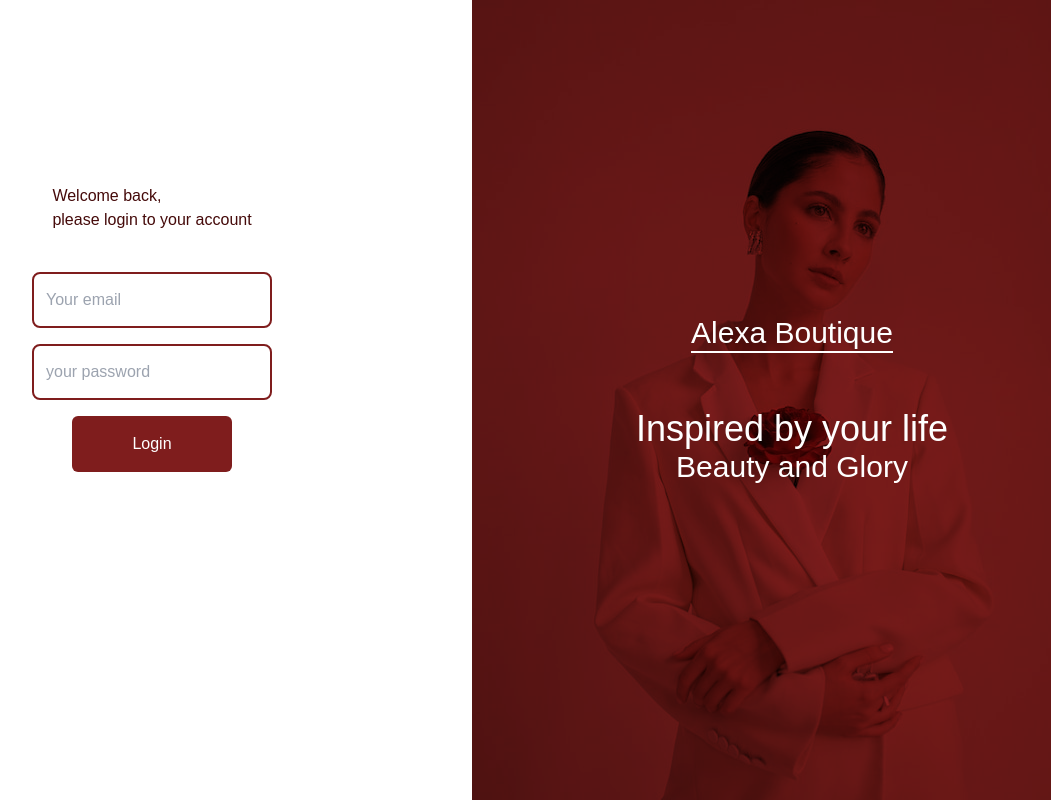
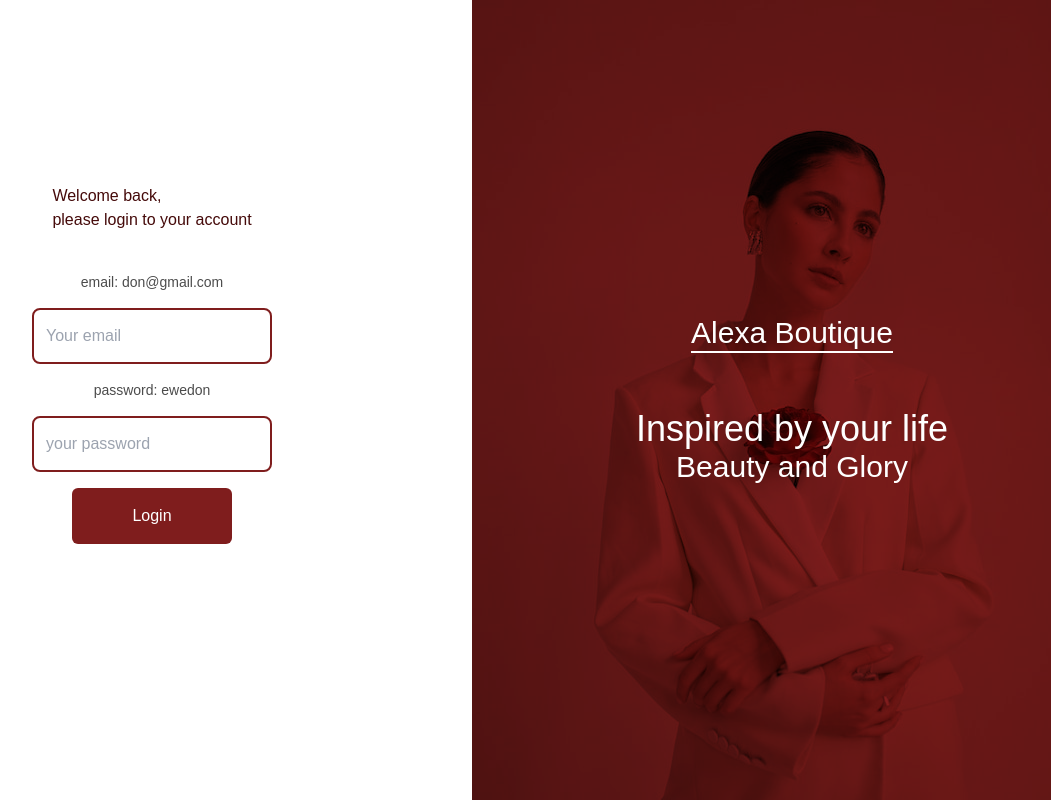
Before and after one commit to APBD98/Alexa-boutique, a Next.js app: page /auth/signin in a window 1280 px wide. Shown: the whole page, without its empty margins (168-1219 px from the left). Built offline with nearby package versions, Linux system fonts and the light colour scheme; no server answers; a web font is replaced by a local one; what tailwind-hamburgers would draw is missing.

Commit message:
modified login page

```diff
--- a/src/app/(authentication)/auth/signin/page.tsx
+++ b/src/app/(authentication)/auth/signin/page.tsx
@@ -42,7 +42,9 @@
     <div className="w-full h-screen flex flex-col items-center  justify-center">
       <p className="text-red-950">Welcome back, <br /> please login to your account</p>
       <div className="w-[300px] h-96 rounded-xl flex flex-col justify-start items-center gap-4 pt-10">
+        <label className="text-sm opacity-70">email: don@gmail.com</label>
         <input type="text" name="email" id="email" placeholder="Your email" className="w-4/5  h-14 rounded-lg pl-3 border-2 border-red-900" onChange={handleEmail}/>
+        <label className="text-sm opacity-70">password: ewedon</label>
         <input type="password" name="password" id="password" placeholder="your password" className="w-4/5  h-14 rounded-lg pl-3 border-2 border-red-900" onChange={handlePassword}/>
         <button type="submit" className="w-40 h-14 bg-red-900 rounded-md text-white" onClick={onSubmit}>Login</button>
         <Toaster
```
